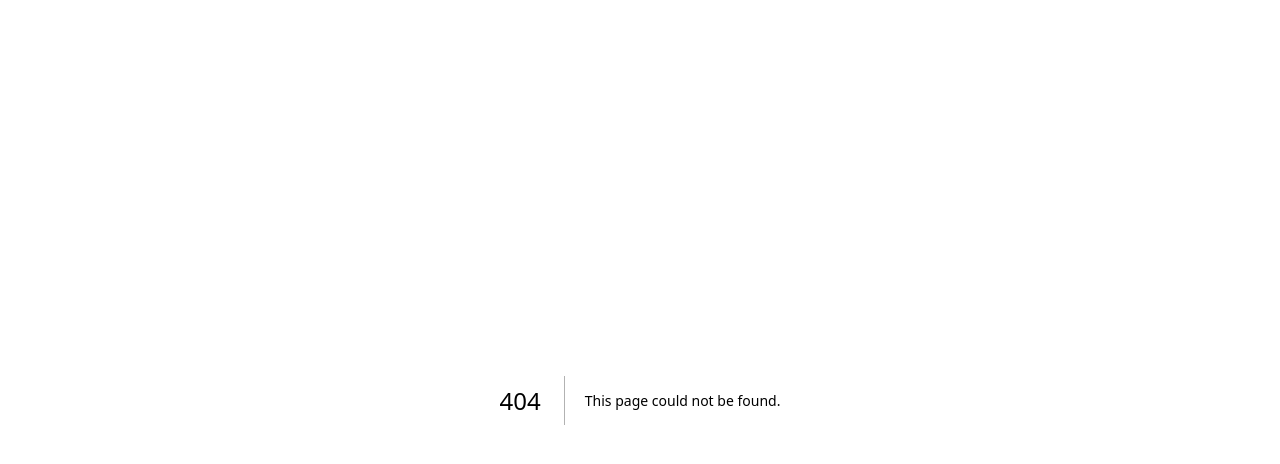
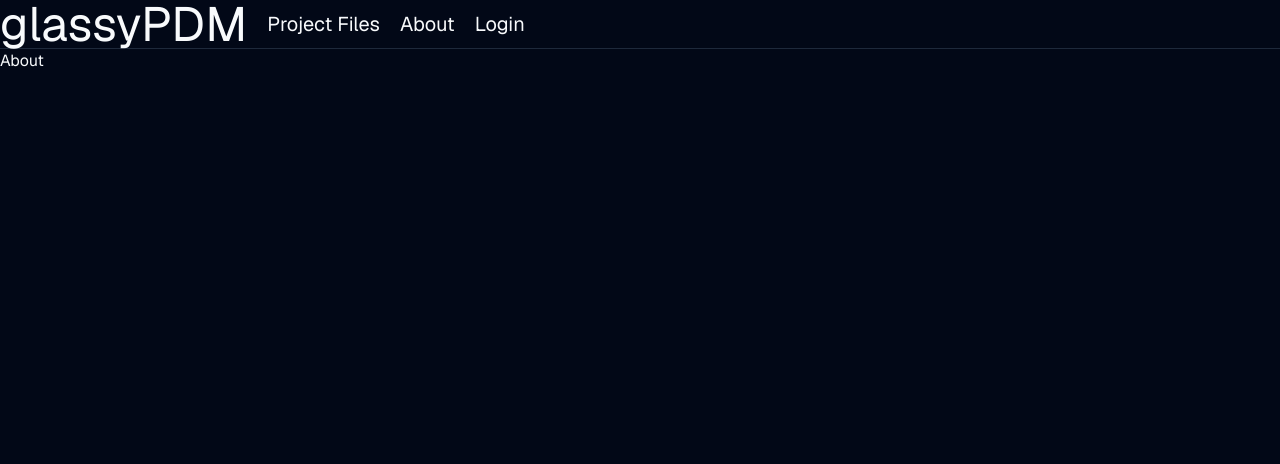
Before and after one commit to joshtenorio/glassypdm-web, a Next.js app: page /about in a window 1280 px wide. Before the commit this address had no page. Shown: the top 464 px of the page. Built offline with nearby package versions, Linux system fonts and the light colour scheme.

Commit message:
home page wip, navbar

```diff
--- a/package.json
+++ b/package.json
@@ -12,6 +12,7 @@
   "dependencies": {
     "@radix-ui/react-accordion": "^1.1.2",
     "@radix-ui/react-label": "^2.0.2",
+    "@radix-ui/react-separator": "^1.0.3",
     "@radix-ui/react-slot": "^1.0.2",
     "@t3-oss/env-nextjs": "^0.6.0",
     "class-variance-authority": "^0.7.0",
--- /dev/null
+++ b/src/app/Navbar.tsx
@@ -0,0 +1,21 @@
+import Link from 'next/link'
+import React from 'react'
+import { Separator } from '~/ui/separator'
+
+function Navbar() {
+  return (
+    <div>
+        <div className="flex space-x-5">
+            <Link href="/" className='text-5xl'>glassyPDM</Link>
+            <div className='flex flex-row place-items-center space-x-5'>
+                <Link href="/files" className='text-xl'>Project Files</Link>
+                <Link href="/about" className='text-xl'>About</Link>
+                <Link href="/login" className='text-xl'>Login</Link>
+            </div>
+        </div>
+        <Separator />
+    </div>
+  )
+}
+
+export default Navbar
--- /dev/null
+++ b/src/app/about/page.tsx
@@ -0,0 +1,9 @@
+import React from 'react'
+
+function Page() {
+  return (
+    <div>About</div>
+  )
+}
+
+export default Page
--- a/src/app/layout.tsx
+++ b/src/app/layout.tsx
@@ -1,6 +1,7 @@
 import { GeistSans } from "geist/font";
 import "~/styles/globals.css";
 import { ThemeProvider } from "~/ui/theme-provider";
+import Navbar from "./Navbar";
 
 export default function RootLayout({
     children,
@@ -15,6 +16,7 @@ export default function RootLayout({
             enableSystem
             disableTransitionOnChange
             >
+              <Navbar/>
             {children}
             </ThemeProvider>
             </body>
--- a/src/app/page.tsx
+++ b/src/app/page.tsx
@@ -1,8 +1,54 @@
+import { Commit } from "~/lib/types";
 import { Button } from "~/ui/button";
+import { Card, CardContent, CardDescription, CardHeader, CardTitle } from "~/ui/card";
 
-export default function Page() {
+async function getData() {
+  const res: Response = await fetch("https://app.pdm.18x18az.org/info/commit/recent", { cache: "no-store" });
+  const data = await res.json();
+  let output: Commit[] = [];
+  try {
+    for(let i = 0; i < data.length; i++) {
+      const commit = data[i];
+      output.push({
+        id: commit["id"],
+        projectID: 0,
+        authorID: commit["authorID"],
+        message: commit["message"],
+        fileCount: commit["filecount"],
+        timestamp: parseInt(commit["timestamp"]) / 1000.0
+      });
+    }
+  } catch(err: any) {
+    console.error(err);
+  }
+  return output;
+}
+
+export default async function Page() {
+  const data = await getData();
+  console.log(data);
     return <>
-    <h1 className="text-8xl">glassyPDM</h1>
-    <p className="text-2xl">website under construction</p>
+    <p className="text-3xl mx-8 my-5">Home</p>
+    {
+      data.map( (value: Commit) => {
+        const d = new Date(0);
+        d.setUTCSeconds(value.timestamp);
+        const msg = value.message !== "" ? <div><i>{value.message}</i><br></br></div> : <p></p>
+        return (
+          <div className="m-5">
+            <Card>
+              <CardHeader>
+                <CardTitle>{value.authorID} updated {value.fileCount} files</CardTitle>
+                <CardDescription>{d.toLocaleString()}</CardDescription>
+                <CardContent>
+                  {msg}
+                  <Button>Review Changes</Button>
+                </CardContent>
+              </CardHeader>
+            </Card>
+          </div>
+        )
+      })
+    }
     </>
   }
--- /dev/null
+++ b/src/lib/types.ts
@@ -0,0 +1,8 @@
+export interface Commit {
+    id: number;
+    projectID: number;
+    authorID: string;
+    message: string;
+    fileCount: number;
+    timestamp: number;
+  }
--- /dev/null
+++ b/src/ui/separator.tsx
@@ -0,0 +1,31 @@
+"use client"
+
+import * as React from "react"
+import * as SeparatorPrimitive from "@radix-ui/react-separator"
+
+import { cn } from "src/lib/utils"
+
+const Separator = React.forwardRef<
+  React.ElementRef<typeof SeparatorPrimitive.Root>,
+  React.ComponentPropsWithoutRef<typeof SeparatorPrimitive.Root>
+>(
+  (
+    { className, orientation = "horizontal", decorative = true, ...props },
+    ref
+  ) => (
+    <SeparatorPrimitive.Root
+      ref={ref}
+      decorative={decorative}
+      orientation={orientation}
+      className={cn(
+        "shrink-0 bg-border",
+        orientation === "horizontal" ? "h-[1px] w-full" : "h-full w-[1px]",
+        className
+      )}
+      {...props}
+    />
+  )
+)
+Separator.displayName = SeparatorPrimitive.Root.displayName
+
+export { Separator }
```
Also changed, not shown: 1 other file (tests, documents, lock files or other folders).
